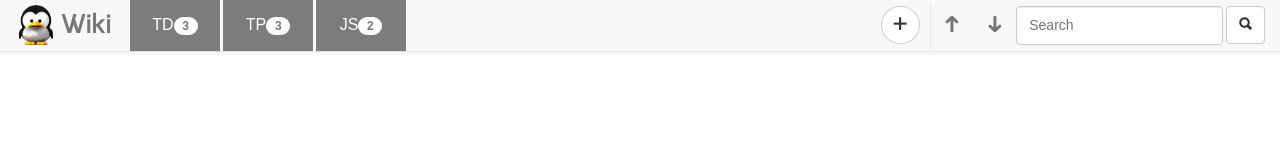
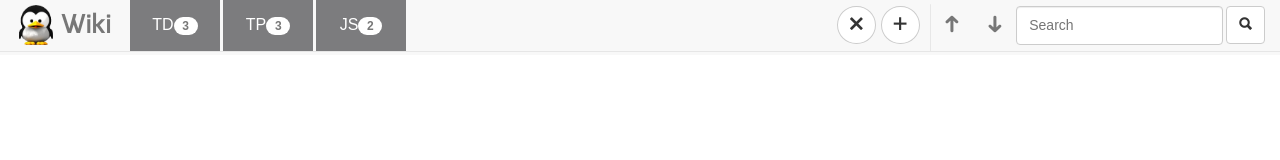
Before and after one commit to RomainCtl/wiki, a Vue app: page /#/viewer in a window 1280 px wide. Shown: the top 160 px of the page. Built offline with nearby package versions, Linux system fonts and the light colour scheme.

Commit message:
Edit  & close btn get_paths service api url config

```diff
--- a/src/components/NavBar.vue
+++ b/src/components/NavBar.vue
@@ -29,6 +29,8 @@
             </ul>
             <div class="nav-divider right"></div>
             <div class="form right">
+                <button v-if="!showeditbtn" @click="view()" type="button" title="Close editor" class="btn add"><span class="ion-close"></span></button>
+                <button v-if="showeditbtn" @click="edit()" type="button" title="Edit file" class="btn add"><span class="ion-edit"></span></button>
                 <button @click="showAddFileModal = true" type="button" title="Add file" class="btn add"><span class="ion-plus"></span></button>
             </div>
         </div>
@@ -47,6 +49,7 @@ export default {
     data() {
         return {
             showAddFileModal: false,
+            showeditbtn: true,
             demo: {
                 TD: [
                     {title: 'TD1', link: 'viewer/td1'},
@@ -68,11 +71,23 @@ export default {
     },
     created: function() {
         this.dropdowns = this.demo;
+        this.showeditbtn = (this.$route.name == "Viewer");
     },
     methods: {
         search: function(e){
             e.preventDefault()
             // axios
+        },
+        edit: function(){
+            let r = this.$route.fullPath.replace('viewer', "editor");
+            // TODO redirection to login page if token timeout
+            this.$router.push({path: r});
+            this.showeditbtn = false;
+        },
+        view: function(){
+            let r = this.$route.fullPath.replace('editor', "viewer");
+            this.$router.push({path: r});
+            this.showeditbtn = true;
         }
     }
 }
@@ -263,7 +278,10 @@ nav {
 }
 .list > li > a:hover {color: #333}
 .icon {font-size: 24px}
-.add {border-radius: 50%}
+.add {
+    border-radius: 50%;
+    margin-left: 5px;
+}
 .nav-divider {
     height: 47px; width: 1px;
     margin: 4px 0 4px 10px;
--- a/src/services/service-addfile.js
+++ b/src/services/service-addfile.js
@@ -10,13 +10,20 @@ export default class ServiceAddFile {
     }
     post_file(parent, filename){
         const data = {
-            'path': parent,
+            'parents': parent,
             'name': filename
         }
-        return this.axios_instance.post('/api/create.php', data).then( response => {
+        return this.axios_instance.post('/file', data).then( response => {
             return response;
         }) .catch( err => {
             throw err;
         })
     }
+    get_paths(filename_path){
+        return this.axios_instance.get('/file/list/'+filename_path.replace('/', '%2f')).then( response => {
+            return response;
+        }).catch( err => {
+            throw err;
+        })
+    }
 }
--- a/src/utils/URL.js
+++ b/src/utils/URL.js
@@ -1,3 +1,3 @@
 export const URLS = {
-    'wiki_back': 'http://localhost:3000'
+    'wiki_back': 'http://localhost:8080'
 }
```
